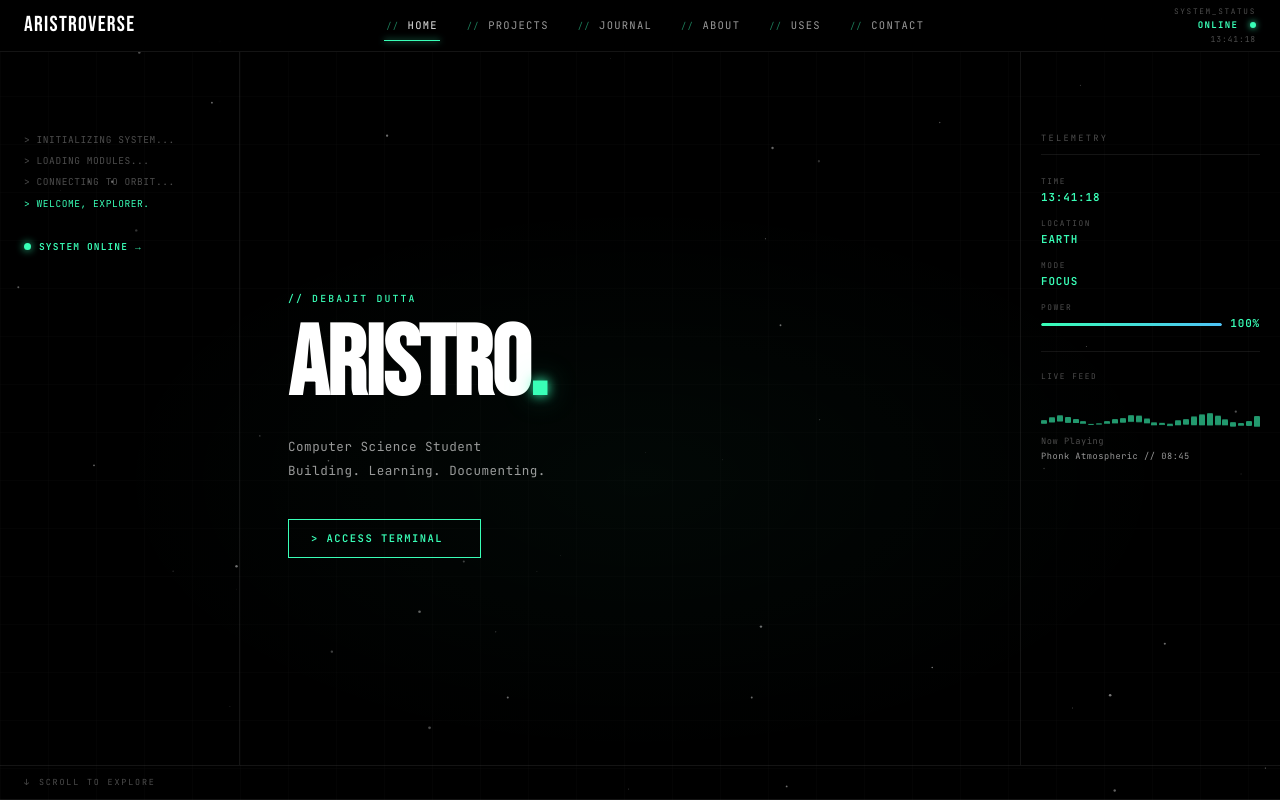
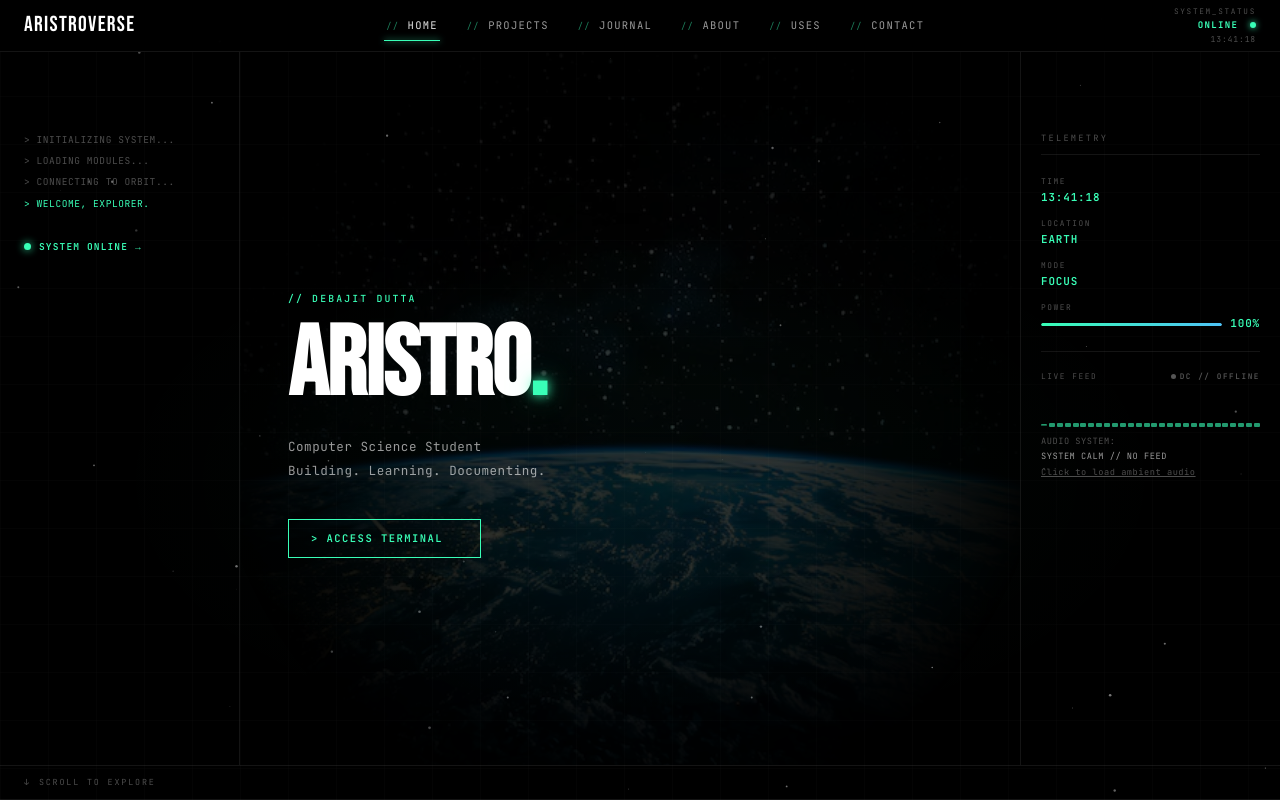
Before and after one commit to AristroxD/astro, a React (Create React App) app in the folder space-homepage/: page / in a window 1280 px wide. Shown: the top 800 px of the page. Built offline with nearby package versions, Linux system fonts and the light colour scheme; no server answers; the database is empty.

Commit message:
feat: add hero bg, project image editing, secret admin login, and live lanyard feed

```diff
--- a/space-homepage/src/admin/panels/ProjectsPanel.js
+++ b/space-homepage/src/admin/panels/ProjectsPanel.js
@@ -3,7 +3,7 @@ import { getProjects, upsertProject, deleteProject } from '../../lib/db';
 import '../AdminDashboard.css';
 
 const STATUS_OPTS = ['ACTIVE','LIVE','WIP','ARCHIVED','ONGOING'];
-const EMPTY = { title:'', description:'', tags:'', category:'', status:'ACTIVE', link:'#' };
+const EMPTY = { title:'', description:'', tags:'', category:'', status:'ACTIVE', link:'#', image_url:'' };
 
 export default function ProjectsPanel() {
   const [projects, setProjects] = useState([]);
@@ -24,7 +24,7 @@ export default function ProjectsPanel() {
   useEffect(() => { load(); }, [load]);
 
   const openNew  = () => setEditing({ ...EMPTY });
-  const openEdit = (p) => setEditing({ ...p, tags: (p.tags||[]).join(', ') });
+  const openEdit = (p) => setEditing({ ...p, tags: (p.tags||[]).join(', '), image_url: p.image_url || '' });
   const closeModal = () => { setEditing(null); setMsg(null); };
 
   const handleSave = async () => {
@@ -40,6 +40,7 @@ export default function ProjectsPanel() {
         status:      editing.status,
         link:        editing.link || '#',
         order_num:   editing.order_num || projects.length + 1,
+        image_url:   editing.image_url || '',
       };
       await upsertProject(payload);
       setMsg({ type:'ok', text: editing.id ? 'Project updated.' : 'Project created.' });
@@ -127,6 +128,7 @@ export default function ProjectsPanel() {
                 </select>
               </div>
               <Field label="LINK"          value={editing.link}        onChange={v => setEditing(e=>({...e,link:v}))} placeholder="https://github.com/..." />
+              <Field label="IMAGE URL"     value={editing.image_url}   onChange={v => setEditing(e=>({...e,image_url:v}))} placeholder="/assets/earth.png or https://..." />
             </div>
             <div className="modal-footer">
               <button className="btn-cancel" onClick={closeModal}>CANCEL</button>
--- a/space-homepage/src/components/Footer.js
+++ b/space-homepage/src/components/Footer.js
@@ -6,7 +6,13 @@ export default function Footer() {
   return (
     <footer className="footer" role="contentinfo">
       <div className="footer-left">
-        <span>© {year} ARISTRO</span>
+        <span
+          onDoubleClick={() => window.location.href = '/admin'}
+          style={{ cursor: 'default', userSelect: 'none' }}
+          title="System Core"
+        >
+          © {year} ARISTRO
+        </span>
       </div>
       <div className="footer-center">
         <span>BUILT WITH <span className="footer-heart" aria-label="love">♥</span> AND LOTS OF COFFEE</span>
--- a/space-homepage/src/components/Hero.css
+++ b/space-homepage/src/components/Hero.css
@@ -82,14 +82,20 @@
   flex-direction: column;
   justify-content: center;
   padding: 80px 48px 48px;
-  opacity: 0;
-  transform: translateY(16px);
-  transition: opacity 0.7s 0.1s var(--ease-smooth), transform 0.7s 0.1s var(--ease-smooth);
+  position: relative;
 }
 
-.hero-identity--visible {
-  opacity: 1;
-  transform: translateY(0);
+.hero-identity-bg {
+  position: absolute;
+  inset: 0;
+  background: url('/assets/earth.png') no-repeat center center;
+  background-size: cover;
+  opacity: 0.2;
+  z-index: 1;
+  pointer-events: none;
+  border-radius: 8px;
+  mask-image: radial-gradient(circle, black 30%, transparent 80%);
+  -webkit-mask-image: radial-gradient(circle, black 30%, transparent 80%);
 }
 
 .hero-sub-label {
@@ -98,6 +104,8 @@
   color: var(--neon);
   margin-bottom: 14px;
   font-weight: 500;
+  position: relative;
+  z-index: 2;
 }
 
 .hero-name {
@@ -108,6 +116,8 @@
   color: var(--white);
   margin-bottom: 24px;
   animation: flicker 8s ease-in-out infinite;
+  position: relative;
+  z-index: 2;
 }
 
 .hero-dot {
@@ -122,10 +132,14 @@
   color: var(--white-60);
   letter-spacing: 0.04em;
   margin-bottom: 36px;
+  position: relative;
+  z-index: 2;
 }
 
 .hero-cta {
   align-self: flex-start;
+  position: relative;
+  z-index: 2;
 }
 
 .cta-cursor {
--- a/space-homepage/src/components/Hero.js
+++ b/space-homepage/src/components/Hero.js
@@ -1,4 +1,4 @@
-import React, { useState, useEffect } from 'react';
+import React, { useState, useEffect, useRef } from 'react';
 import './Hero.css';
 
 export default function Hero() {
@@ -20,6 +20,7 @@ export default function Hero() {
 
       {/* Center: Identity block */}
       <div className="hero-identity hero-identity--visible">
+        <div className="hero-identity-bg" aria-hidden="true" />
         <div className="hero-sub-label">&#47;&#47; DEBAJIT DUTTA</div>
         <h1 className="hero-name" aria-label="ARISTRO">
           ARISTRO<span className="hero-dot" aria-hidden="true">.</span>
@@ -44,14 +45,7 @@ export default function Hero() {
           <TelemRow label="POWER" value={<PowerBar />} />
         </div>
         <div className="telem-divider" aria-hidden="true" />
-        <div className="telem-live">
-          <div className="telem-label">LIVE FEED</div>
-          <WaveformBar />
-          <div className="telem-now-playing">
-            <span className="telem-dim">Now Playing</span>
-            <span>Phonk Atmospheric // 08:45</span>
-          </div>
-        </div>
+        <TelemetryLiveFeed />
       </div>
 
       {/* Scroll hint */}
@@ -98,23 +92,115 @@ function PowerBar() {
   );
 }
 
-function WaveformBar() {
+function WaveformBar({ isPlaying }) {
   const bars = Array.from({ length: 28 }, (_, i) => ({
     h: 20 + Math.sin(i * 0.7) * 14 + Math.random() * 10,
     delay: i * 0.06
   }));
   return (
-    <div className="waveform" aria-hidden="true">
+    <div className={`waveform ${!isPlaying ? 'waveform--paused' : ''}`} aria-hidden="true">
       {bars.map((b, i) => (
         <div
           key={i}
           className="waveform-bar"
           style={{
-            height: `${b.h}%`,
-            animationDelay: `${b.delay}s`
+            height: isPlaying ? `${b.h}%` : '4px',
+            animationDelay: `${b.delay}s`,
+            animationPlayState: isPlaying ? 'running' : 'paused'
           }}
         />
       ))}
     </div>
   );
 }
+
+function TelemetryLiveFeed() {
+  const [presence, setPresence] = useState(null);
+  const [isPlaying, setIsPlaying] = useState(false);
+  const audioRef = useRef(null);
+
+  // Set default Discord ID (user can change this in their Vercel env or code)
+  const DISCORD_USER_ID = process.env.REACT_APP_DISCORD_ID || "411910609386340362";
+
+  useEffect(() => {
+    if (!DISCORD_USER_ID) return;
+    const fetchStatus = () => {
+      fetch(`https://api.lanyard.rest/v1/users/${DISCORD_USER_ID}`)
+        .then(res => res.json())
+        .then(json => {
+          if (json.success) setPresence(json.data);
+        })
+        .catch(err => console.debug('Lanyard API offline or user not in Lanyard guild'));
+    };
+    fetchStatus();
+    const id = setInterval(fetchStatus, 8000);
+    return () => clearInterval(id);
+  }, [DISCORD_USER_ID]);
+
+  const toggleAudio = () => {
+    if (!audioRef.current) return;
+    if (isPlaying) {
+      audioRef.current.pause();
+    } else {
+      audioRef.current.play().catch(console.error);
+    }
+    setIsPlaying(!isPlaying);
+  };
+
+  const isSpotify = presence?.listening_to_spotify;
+  const spotify = presence?.spotify;
+
+  const statusColor = {
+    online: 'var(--neon)',
+    idle: '#ffb300',
+    dnd: '#ff4d6d',
+    offline: '#555'
+  }[presence?.discord_status || 'offline'];
+
+  return (
+    <div className="telem-live">
+      <div className="telem-label" style={{ display: 'flex', justifyContent: 'space-between' }}>
+        <span>LIVE FEED</span>
+        <span style={{ color: statusColor, fontSize: '0.55rem', display: 'flex', alignItems: 'center', gap: '4px', fontWeight: 600 }}>
+          <span style={{ width: '5px', height: '5px', borderRadius: '50%', background: statusColor, display: 'inline-block' }} />
+          DC // {(presence?.discord_status || 'OFFLINE').toUpperCase()}
+        </span>
+      </div>
+
+      <div onClick={toggleAudio} style={{ cursor: 'pointer' }} title="Click to play/pause background music">
+        <WaveformBar isPlaying={isPlaying || isSpotify} />
+      </div>
+
+      <div className="telem-now-playing">
+        {isSpotify ? (
+          <>
+            <span className="telem-dim">LISTENING ON SPOTIFY:</span>
+            <span style={{ color: 'var(--neon)', fontWeight: 600, fontSize: '0.72rem', textTransform: 'uppercase' }}>{spotify.song}</span>
+            <span className="telem-dim">by {spotify.artist}</span>
+          </>
+        ) : isPlaying ? (
+          <>
+            <span className="telem-dim">AMBIENT AUDIO:</span>
+            <span style={{ color: 'var(--neon)', fontWeight: 600, fontSize: '0.72rem' }}>PHONK ATMOSPHERIC</span>
+            <span className="telem-dim">Click waveforms to pause</span>
+          </>
+        ) : (
+          <>
+            <span className="telem-dim">AUDIO SYSTEM:</span>
+            <span>SYSTEM CALM // NO FEED</span>
+            <span className="telem-dim" onClick={toggleAudio} style={{ textDecoration: 'underline', cursor: 'pointer' }}>
+              Click to load ambient audio
+            </span>
+          </>
+        )}
+      </div>
+
+      <audio
+        ref={audioRef}
+        src="https://www.soundhelix.com/examples/mp3/SoundHelix-Song-4.mp3"
+        loop
+        preload="none"
+      />
+    </div>
+  );
+}
--- a/space-homepage/src/components/Projects.css
+++ b/space-homepage/src/components/Projects.css
@@ -58,6 +58,23 @@
   display: flex;
   align-items: center;
   justify-content: space-between;
+  position: relative;
+  z-index: 2;
+}
+
+.project-card-img {
+  position: absolute;
+  inset: 0;
+  background-size: cover;
+  background-position: center;
+  opacity: 0.1;
+  z-index: 1;
+  pointer-events: none;
+  transition: opacity 0.3s ease;
+}
+
+.project-card:hover .project-card-img {
+  opacity: 0.22;
 }
 
 .project-id {
@@ -75,6 +92,8 @@
   color: var(--white-90);
   line-height: 1.3;
   margin: 0;
+  position: relative;
+  z-index: 2;
 }
 
 .project-desc {
@@ -83,6 +102,8 @@
   color: var(--white-60);
   letter-spacing: 0.03em;
   flex: 1;
+  position: relative;
+  z-index: 2;
 }
 
 .project-card-footer {
@@ -91,6 +112,8 @@
   justify-content: space-between;
   gap: 8px;
   margin-top: auto;
+  position: relative;
+  z-index: 2;
 }
 
 .project-tags {
@@ -116,6 +139,7 @@
   border-bottom: 1px solid var(--border);
   text-transform: uppercase;
   background: var(--surface);
+  z-index: 3;
 }
 
 /* ── Responsive ────────────────────────────── */
--- a/space-homepage/src/components/Projects.js
+++ b/space-homepage/src/components/Projects.js
@@ -34,6 +34,13 @@ export default function Projects() {
         <div className="projects-bento" role="list">
           {projects.map((p) => (
             <article key={p.id} className="project-card card" role="listitem">
+              {p.image_url && (
+                <div
+                  className="project-card-img"
+                  style={{ backgroundImage: `url(${p.image_url})` }}
+                  aria-hidden="true"
+                />
+              )}
               <div className="project-card-top">
                 <span className="project-id">{String(p.order_num).padStart(2,'0')}</span>
                 <span className={`badge ${STATUS_CLASS[p.status] || 'badge-archived'}`}>{p.status}</span>
```
Also changed, not shown: space-homepage/public/assets/earth.png (added).
